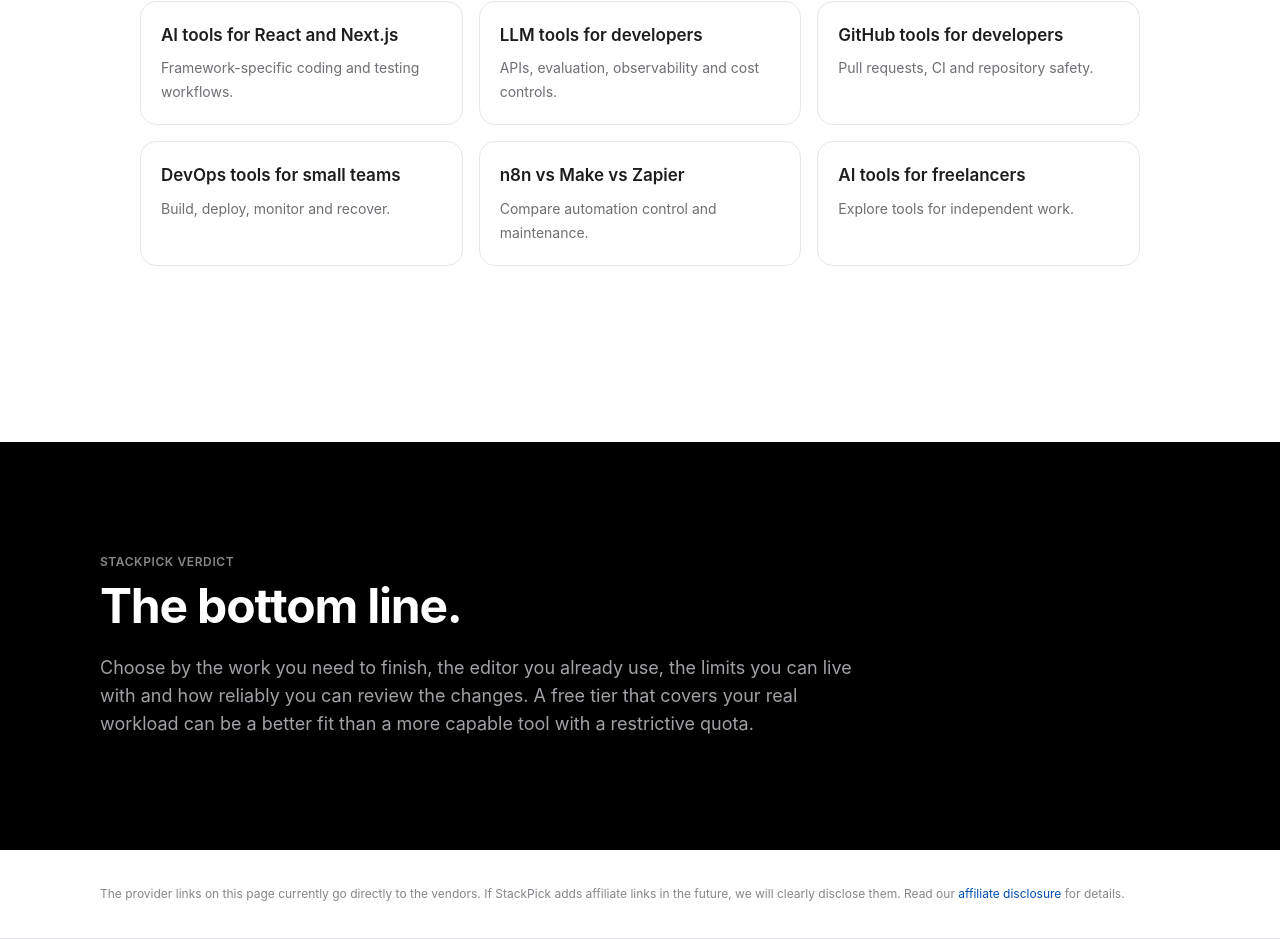
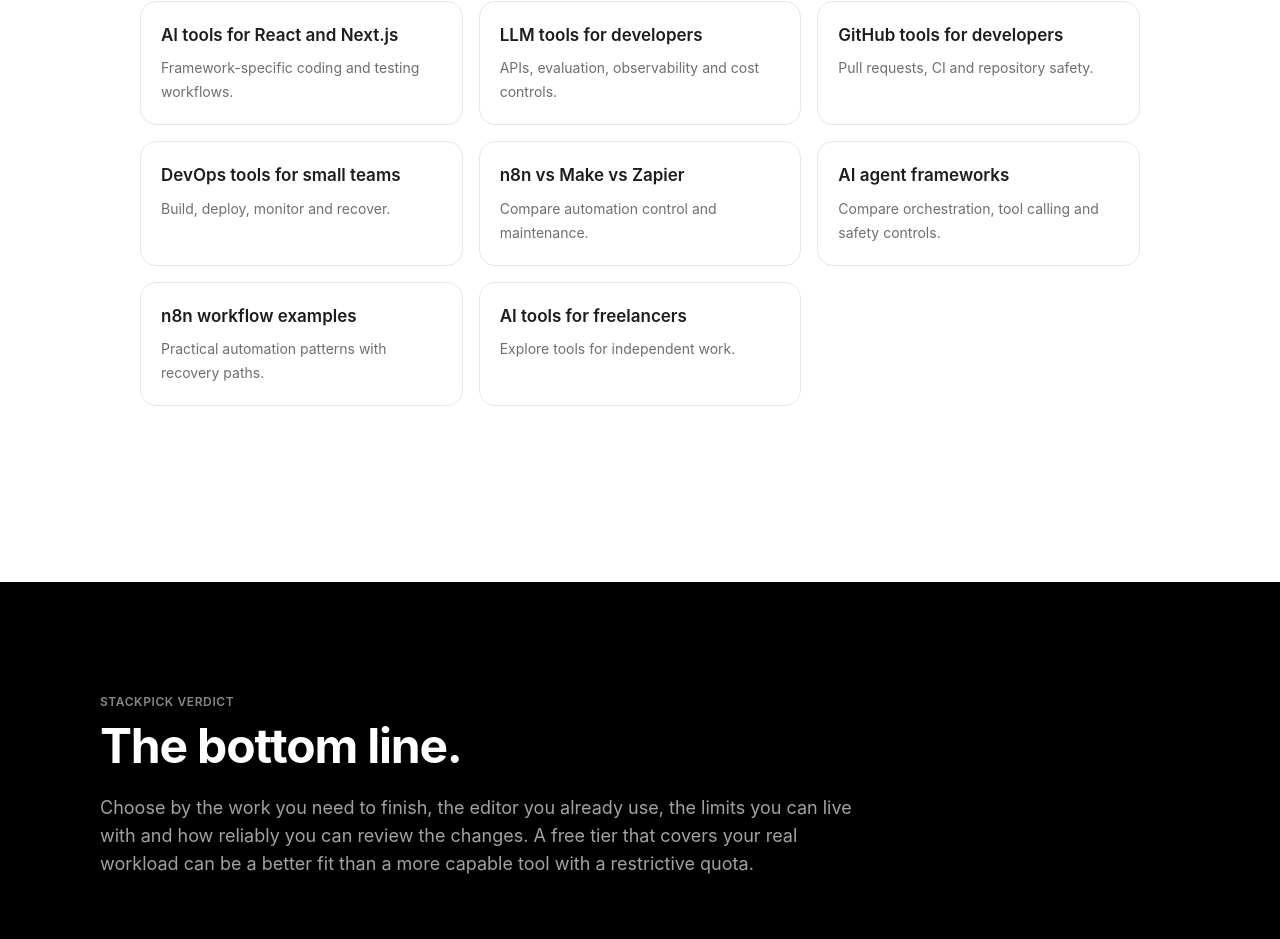
Before and after one commit to LinukaBandara/StackPick, a Next.js app: page /best/ai-coding-assistants in a window 1280 px wide. Shown: the part 5998-6937 px from the top of the page. Built offline with nearby package versions, Linux system fonts and the light colour scheme; no server answers.

Commit message:
Link AI coding page to agent and n8n workflow guides

```diff
--- a/app/best/ai-coding-assistants/page.tsx
+++ b/app/best/ai-coding-assistants/page.tsx
@@ -118,6 +118,8 @@ export default function Page() {
             <Link href="/best/github-tools-for-developers" className="rounded-2xl border border-[#e4e7ec] p-5 transition hover:border-[#004bb5]"><span className="font-semibold text-[#1d1d1f]">GitHub tools for developers</span><span className="mt-2 block text-sm leading-6 text-[#6e6e73]">Pull requests, CI and repository safety.</span></Link>
             <Link href="/best/devops-tools-small-teams" className="rounded-2xl border border-[#e4e7ec] p-5 transition hover:border-[#004bb5]"><span className="font-semibold text-[#1d1d1f]">DevOps tools for small teams</span><span className="mt-2 block text-sm leading-6 text-[#6e6e73]">Build, deploy, monitor and recover.</span></Link>
             <Link href="/best/n8n-vs-make-vs-zapier" className="rounded-2xl border border-[#e4e7ec] p-5 transition hover:border-[#004bb5]"><span className="font-semibold text-[#1d1d1f]">n8n vs Make vs Zapier</span><span className="mt-2 block text-sm leading-6 text-[#6e6e73]">Compare automation control and maintenance.</span></Link>
+            <Link href="/best/ai-agent-frameworks" className="rounded-2xl border border-[#e4e7ec] p-5 transition hover:border-[#004bb5]"><span className="font-semibold text-[#1d1d1f]">AI agent frameworks</span><span className="mt-2 block text-sm leading-6 text-[#6e6e73]">Compare orchestration, tool calling and safety controls.</span></Link>
+            <Link href="/best/n8n-workflow-examples" className="rounded-2xl border border-[#e4e7ec] p-5 transition hover:border-[#004bb5]"><span className="font-semibold text-[#1d1d1f]">n8n workflow examples</span><span className="mt-2 block text-sm leading-6 text-[#6e6e73]">Practical automation patterns with recovery paths.</span></Link>
             <Link href="/best/ai-tools-freelancers" className="rounded-2xl border border-[#e4e7ec] p-5 transition hover:border-[#004bb5]"><span className="font-semibold text-[#1d1d1f]">AI tools for freelancers</span><span className="mt-2 block text-sm leading-6 text-[#6e6e73]">Explore tools for independent work.</span></Link>
           </div>
         </div>
```
